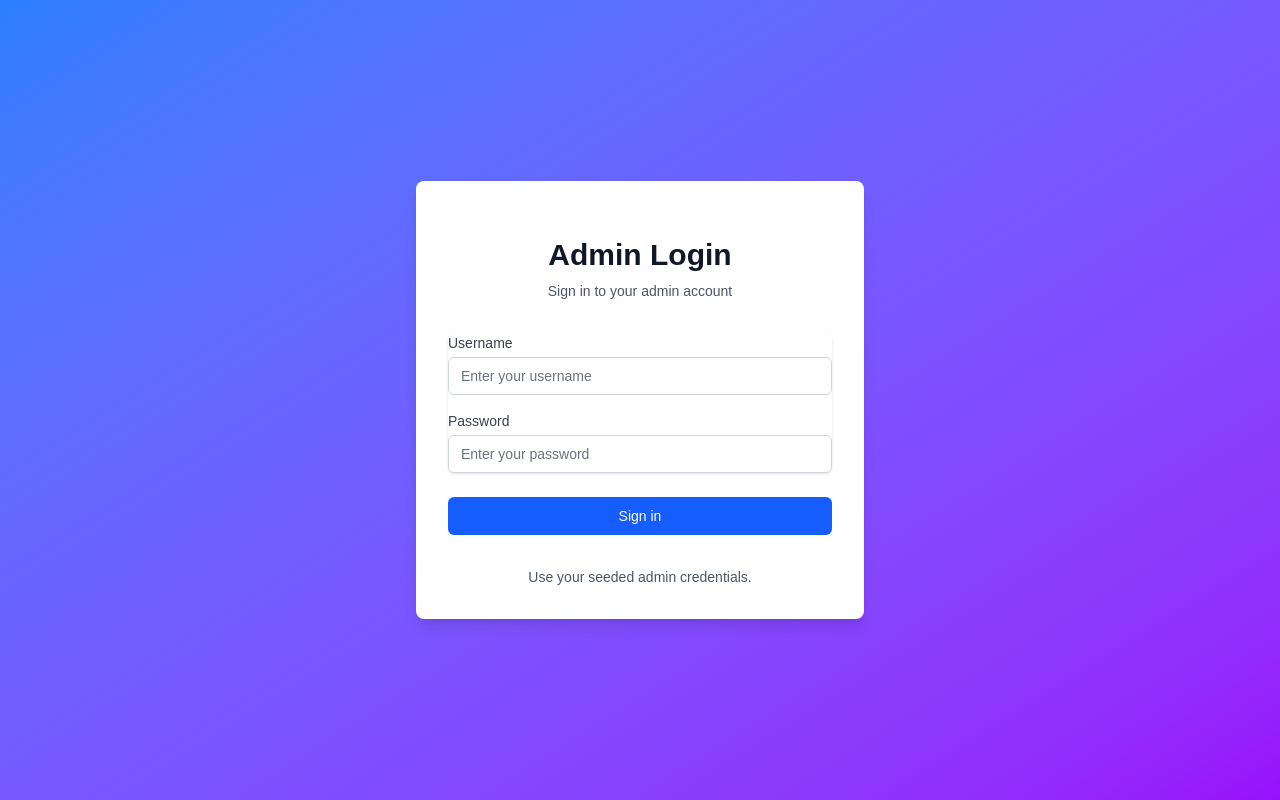
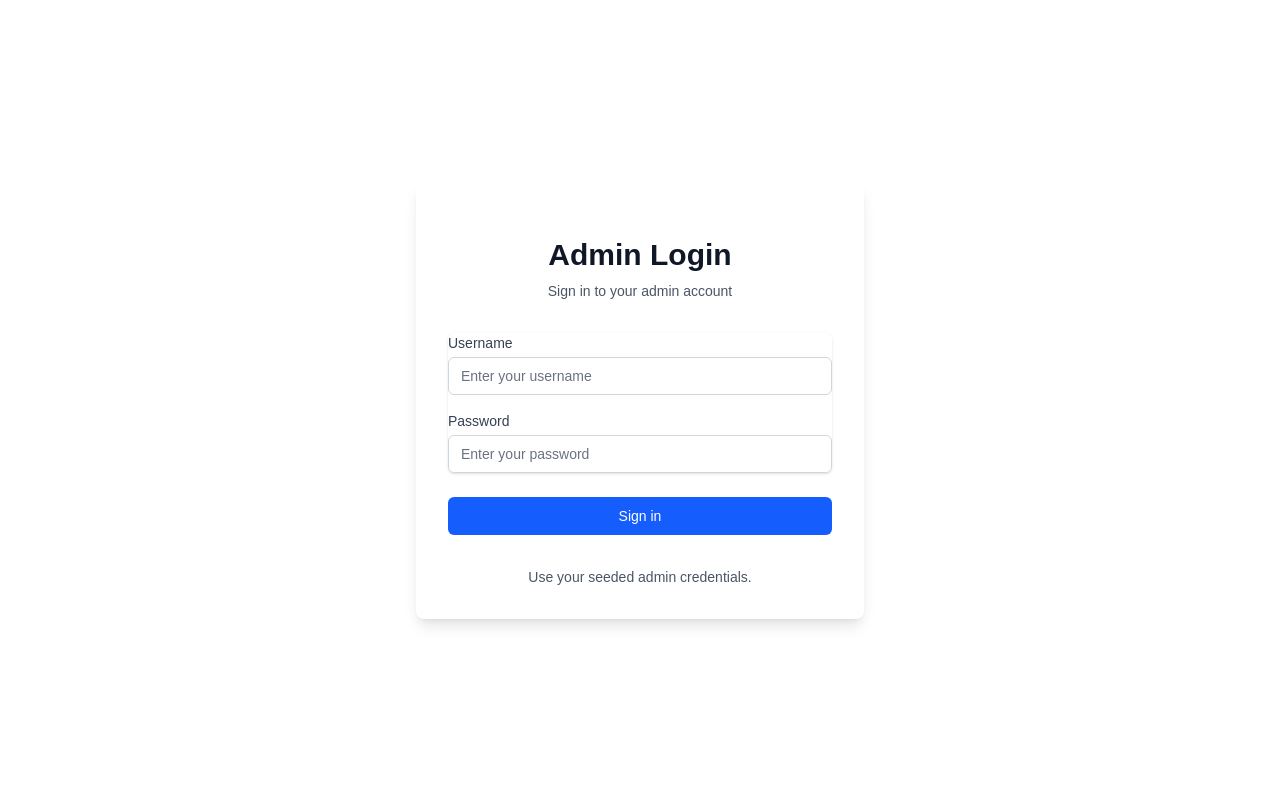
Before and after one commit to kavindu-udara/lumi, a Next.js app in the folder lumi-backend/: page /login in a window 1280 px wide. Built offline with nearby package versions, Linux system fonts and the light colour scheme.

Commit message:
Remove background gradient from login page for a cleaner design

```diff
--- a/lumi-backend/app/login/page.tsx
+++ b/lumi-backend/app/login/page.tsx
@@ -78,7 +78,7 @@
   };
 
   return (
-    <div className="min-h-screen flex items-center justify-center bg-linear-to-br from-blue-500 to-purple-600 py-12 px-4 sm:px-6 lg:px-8">
+    <div className="min-h-screen flex items-center justify-center py-12 px-4 sm:px-6 lg:px-8">
       <div className="max-w-md w-full space-y-8 bg-white rounded-lg shadow-lg p-8">
         <div>
           <h2 className="mt-6 text-center text-3xl font-extrabold text-gray-900">
```
